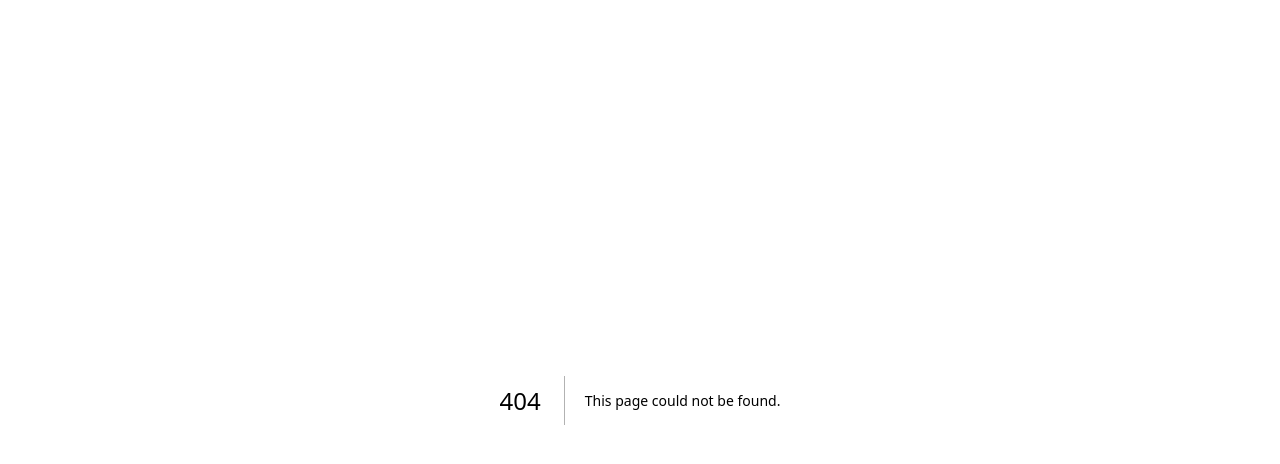
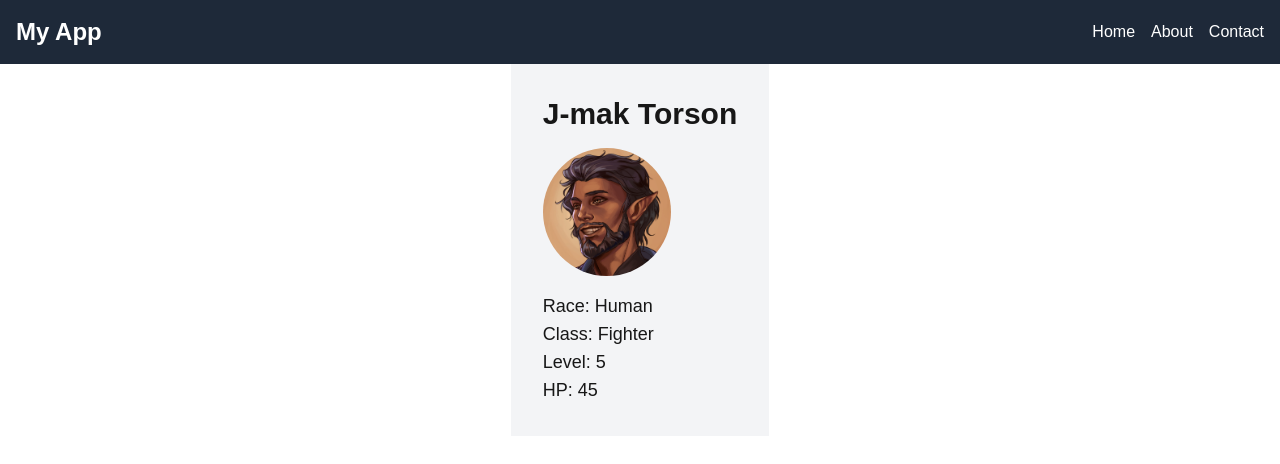
Before and after one commit to JacobChristen7/WebDevReactProject, a Next.js app: page /character-page/1-j-mak-torson in a window 1280 px wide. Before the commit this address had no page. Shown: the top 464 px of the page. Built offline with nearby package versions, Linux system fonts and the light colour scheme.

Commit message:
added a character page that has a dynamic route to create the page based on which character is clicked on

```diff
--- /dev/null
+++ b/src/app/character-page/[id]/page.jsx
@@ -0,0 +1,38 @@
+'use client';
+
+import { characters } from '../../components/characterList';
+import Navbar from '../../components/navbar';
+
+export default function CharacterPage({ params }) {
+  // Extract the ID from the URL (e.g., "1-j-mak-torson" -> "1")
+  const id = params.id.split('-')[0];
+
+  // Find the character by ID
+  const character = characters.find((char) => char.id === parseInt(id));
+
+  if (!character) {
+    return <div>Character not found</div>;
+  }
+
+  const { name, race, className, level, hp, image } = character;
+
+  return (
+    <>
+      <Navbar />
+      <div className="flex justify-center">
+        <div className="p-8 bg-gray-100">
+          <h1 className="text-3xl font-bold mb-4">{name}</h1>
+          <img
+            src={image}
+            alt={`${name}'s avatar`}
+            className="w-32 h-32 rounded-full mb-4 object-cover"
+          />
+          <p className="text-lg">Race: {race}</p>
+          <p className="text-lg">Class: {className}</p>
+          <p className="text-lg">Level: {level}</p>
+          <p className="text-lg">HP: {hp}</p>
+        </div>
+      </div>
+    </>
+  );
+}
--- a/src/app/components/characterList.jsx
+++ b/src/app/components/characterList.jsx
@@ -3,8 +3,8 @@
 import React, { useState } from 'react';
 import CharacterPreview from './characterPrev.HomePage';
 
-export default function CharacterList() {
-  const characters = [
+// Export the characters array
+export const characters = [
   { id: 1, image: '/fantasyCharacter1.jpg', name: 'J-mak Torson', race: 'Human', className: 'Fighter', level: 5, hp: 45 },
   { id: 2, image: '/fantasyCharacterElfGirl1.png', name: 'Leafa Thornwood', race: 'Elf', className: 'Ranger', level: 6, hp: 38 },
   { id: 3, image: '/fantasyCharacterDwarf1.jpg', name: 'Grimli', race: 'Dwarf', className: 'Cleric', level: 6, hp: 50 },
@@ -15,6 +15,7 @@
   { id: 8, image: '/fantasyCharacterHuman2.jpg', name: 'Thamior Quillshade', race: 'Human', className: 'Wizard', level: 10, hp: 60 },
 ];
 
+export default function CharacterList() {
   const [currentPage, setCurrentPage] = useState(0);
   const charactersPerPage = 6;
 
@@ -48,6 +49,7 @@
         {currentCharacters.map((character) => (
           <CharacterPreview
             key={character.id}
+            id={character.id}
             image={character.image}
             name={character.name}
             race={character.race}
--- a/src/app/components/characterPrev.HomePage.jsx
+++ b/src/app/components/characterPrev.HomePage.jsx
@@ -1,9 +1,14 @@
 import React from 'react';
 import PropTypes from 'prop-types';
+import Link from 'next/link';
 
-const CharacterPreview = ({ image, name, race, className, level, hp }) => {
+const CharacterPreview = ({ id, image, name, race, className, level, hp }) => {
+  // Create a slugified version of the name
+  const slug = name.toLowerCase().replace(/\s+/g, '-');
+
   return (
-    <div className="flex items-center border border-gray-300 p-4 rounded-lg bg-gray-100 shadow-sm">
+    <Link href={`/character-page/${id}-${slug}`}>
+      <div className="flex items-center border border-gray-300 p-4 rounded-lg bg-gray-100 shadow-sm cursor-pointer hover:shadow-md">
         <img
           src={image}
           alt={`${name}'s avatar`}
@@ -17,10 +22,12 @@
           <p className="text-sm">HP: {hp}</p>
         </div>
       </div>
+    </Link>
   );
 };
 
 CharacterPreview.propTypes = {
+  id: PropTypes.number.isRequired,
   image: PropTypes.string.isRequired,
   name: PropTypes.string.isRequired,
   race: PropTypes.string.isRequired,
```
Also changed, not shown: src/app/character-page/characterPage.jsx (deleted). Lines whose indentation alone changed are shown as unchanged.
